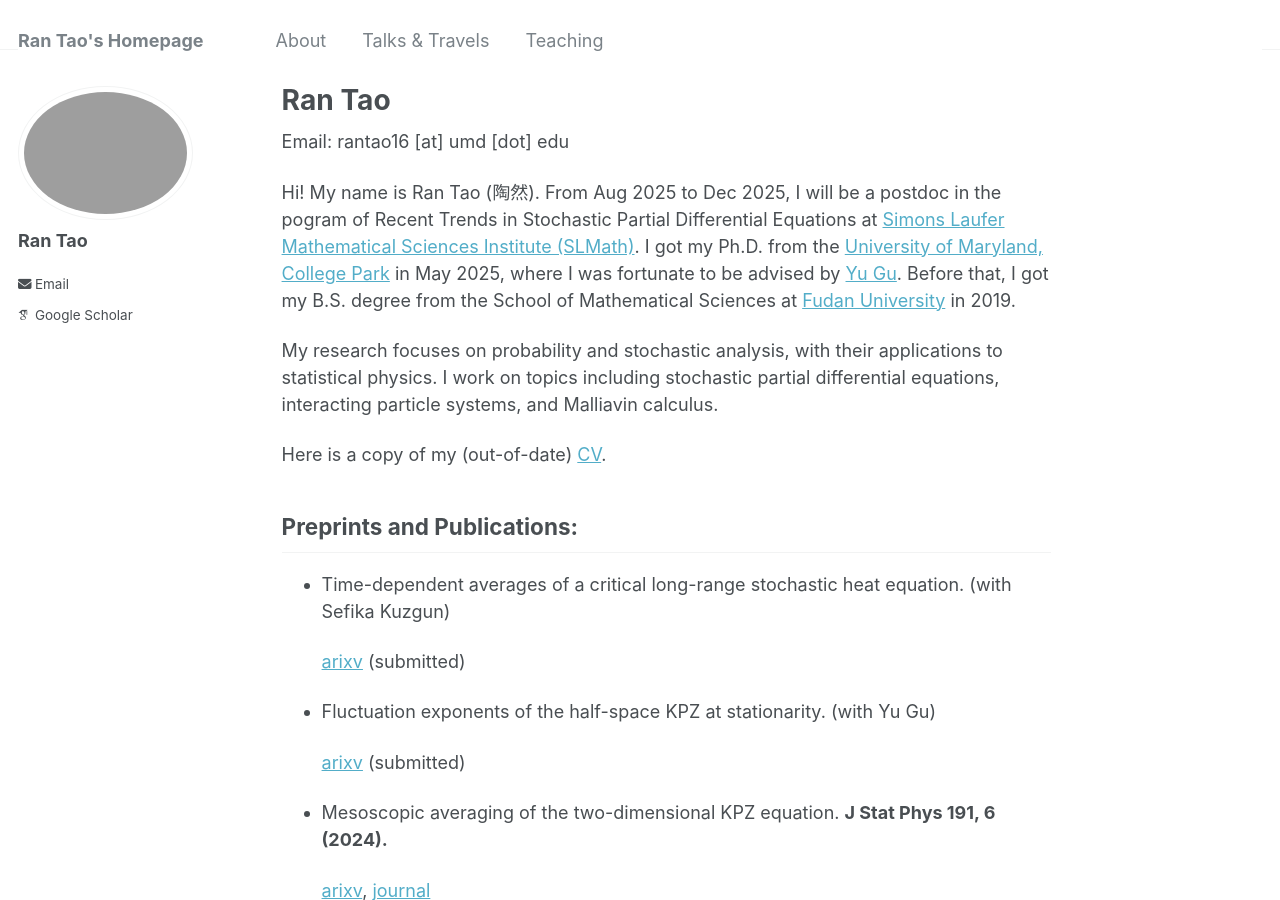
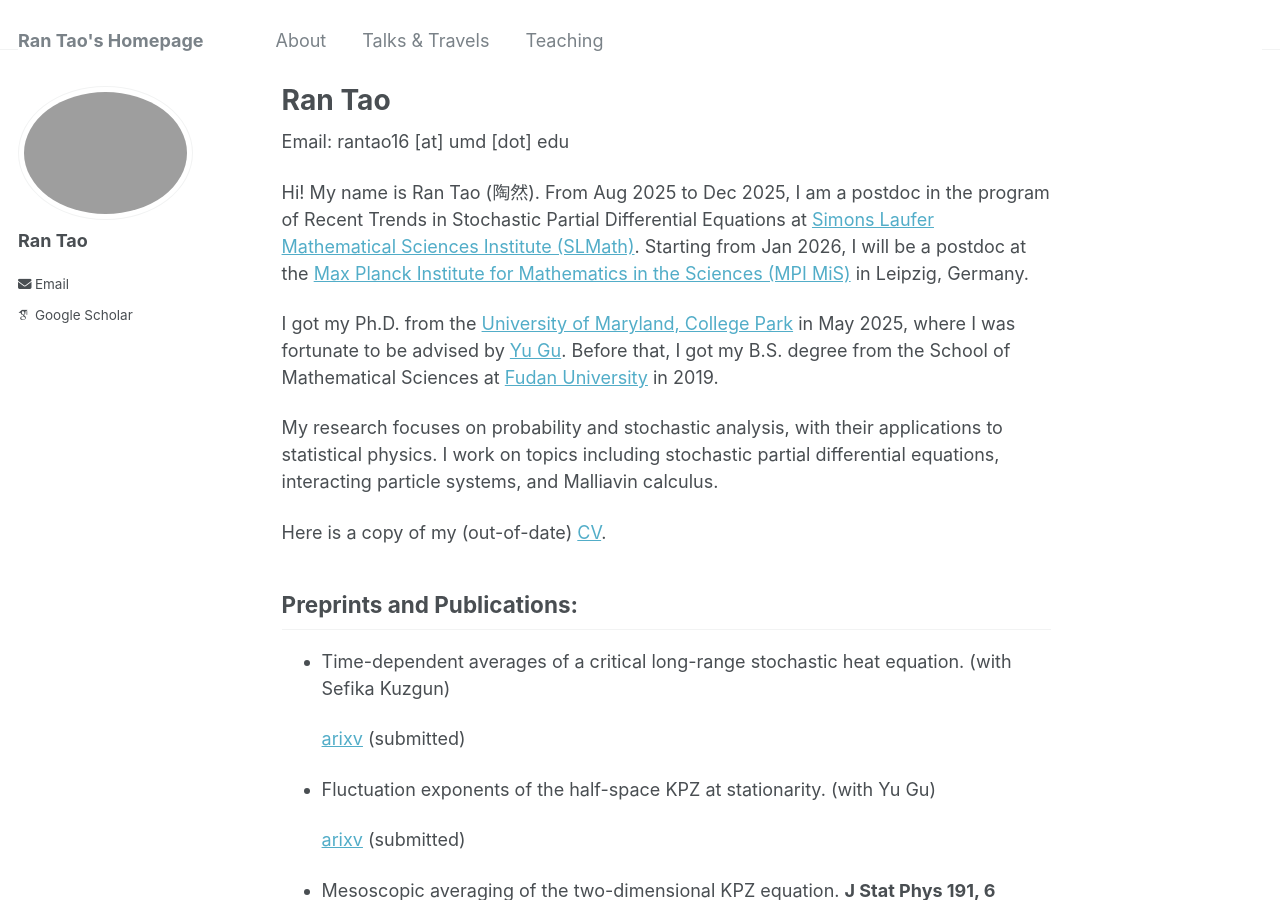
Before and after one commit to rantao16/rantao16.github.io, a Jekyll site: the page built from _pages/about.md, in a window 1280 px wide and 900 px high. Built offline with Jekyll 4.4.1, drawn with Linux system fonts in a browser that asks for light colours; some web fonts are replaced.

Commit message:
Update about.md

```diff
--- a/_pages/about.md
+++ b/_pages/about.md
@@ -8,7 +8,9 @@ redirect_from:
 ---
 Email: rantao16 [at] umd [dot] edu
 
-Hi! My name is Ran Tao (陶然). From Aug 2025 to Dec 2025, I will be a postdoc in the pogram of Recent Trends in Stochastic Partial Differential Equations at [Simons Laufer Mathematical Sciences Institute (SLMath)](https://www.slmath.org/programs/380#). I got my Ph.D. from the [University of Maryland, College Park](https://www-math.umd.edu/) in May 2025, where I was fortunate to be advised by [Yu Gu](https://www.math.umd.edu/~ygu7/). Before that, I got my B.S. degree from the School of Mathematical Sciences at [Fudan University](https://math.fudan.edu.cn/mathen/main.htm) in 2019.
+Hi! My name is Ran Tao (陶然). From Aug 2025 to Dec 2025, I am a postdoc in the program of Recent Trends in Stochastic Partial Differential Equations at [Simons Laufer Mathematical Sciences Institute (SLMath)](https://www.slmath.org/programs/380#). Starting from Jan 2026, I will be a postdoc at the [Max Planck Institute for Mathematics in the Sciences (MPI MiS)](https://www.mis.mpg.de/) in Leipzig, Germany.
+
+I got my Ph.D. from the [University of Maryland, College Park](https://www-math.umd.edu/) in May 2025, where I was fortunate to be advised by [Yu Gu](https://www.math.umd.edu/~ygu7/). Before that, I got my B.S. degree from the School of Mathematical Sciences at [Fudan University](https://math.fudan.edu.cn/mathen/main.htm) in 2019.
 
 My research focuses on probability and stochastic analysis, with their applications to statistical physics. I work on topics including stochastic partial differential equations, interacting particle systems, and Malliavin calculus.
 
```
